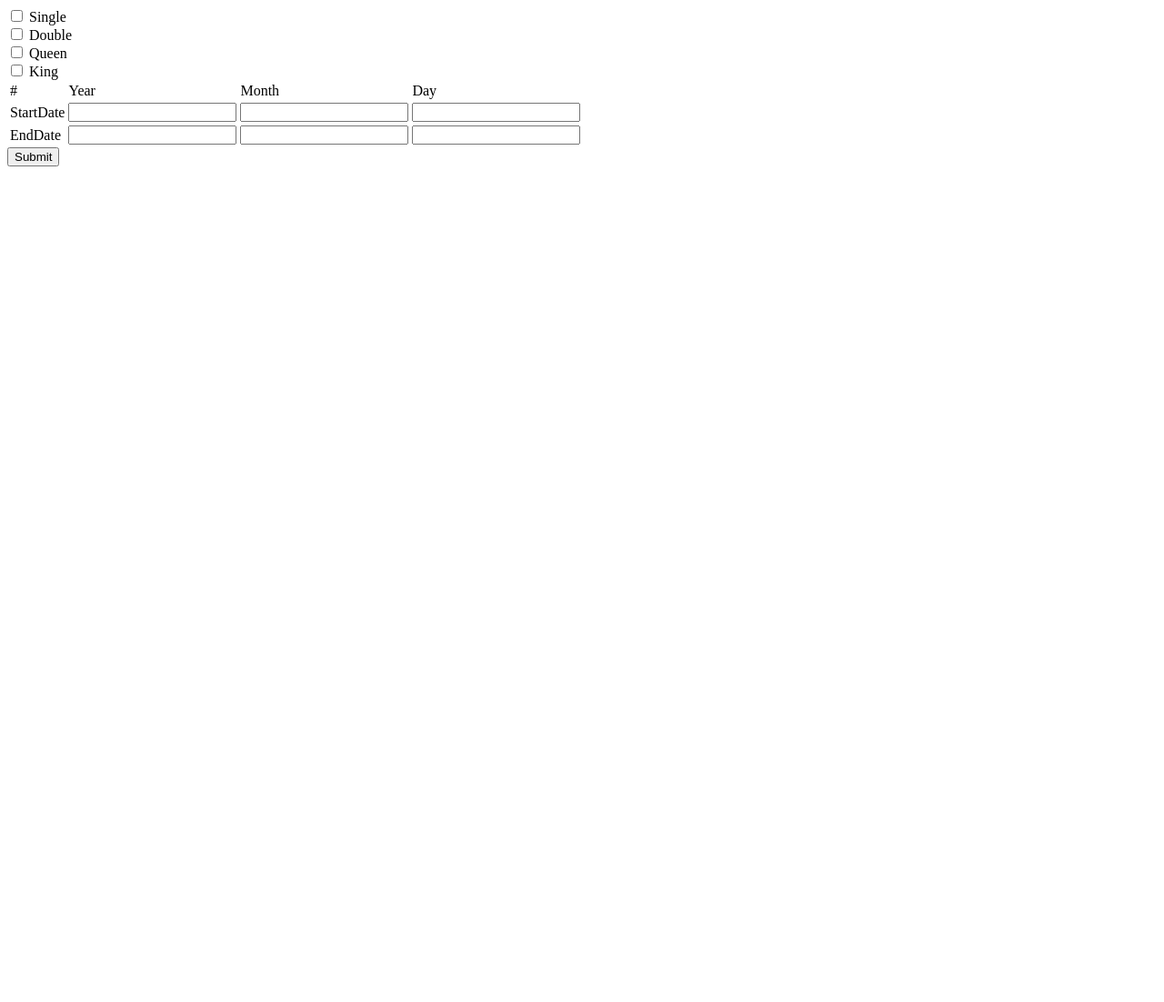
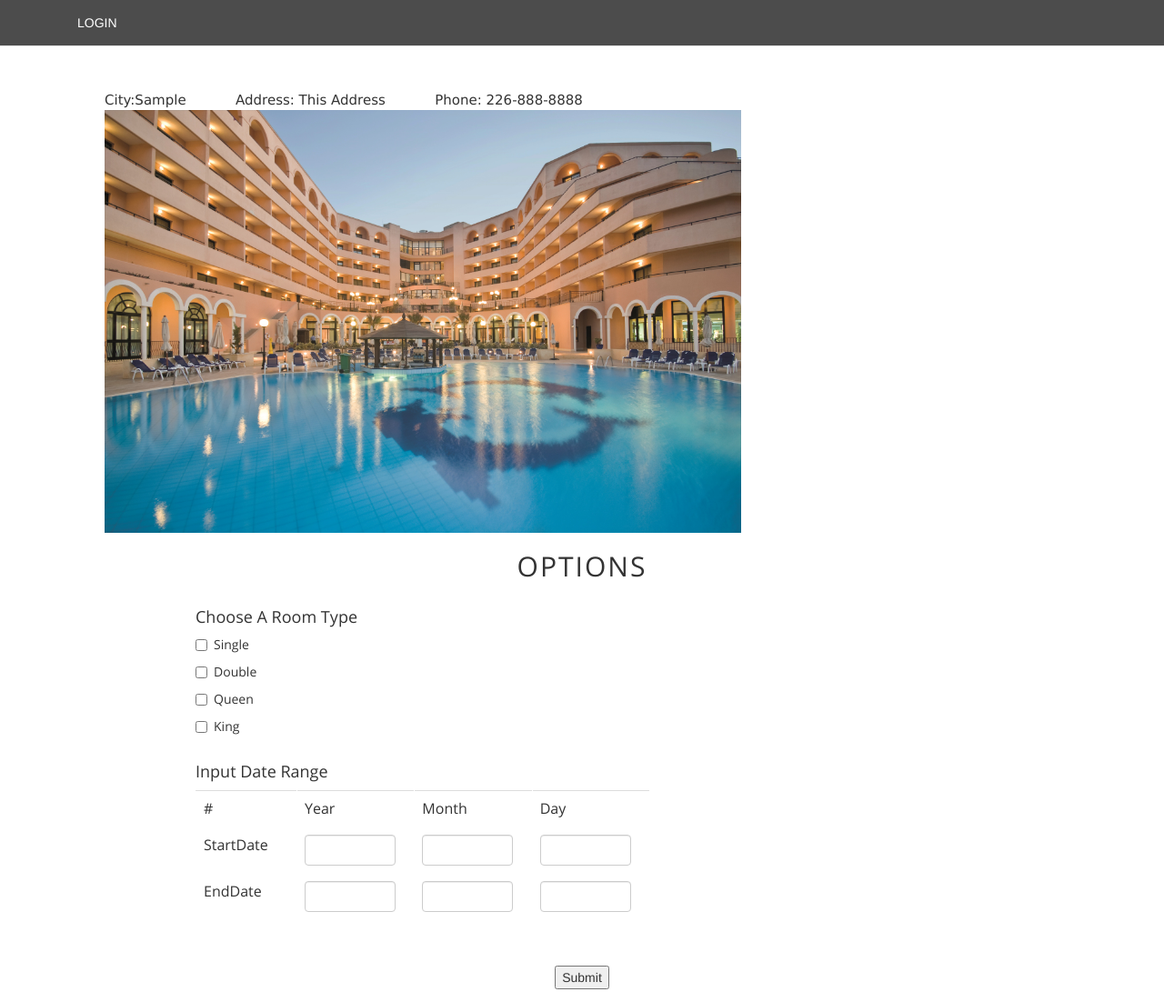
Before and after one commit to michlucifer/my_web, a PHP site: page /hotel_index.php?hid=1 in a window 1280 px wide. Shown: the whole page at 91% size. Before the commit the page ends 183 px from the top, so only its background shows below. Run offline with PHP 8.4, Linux system fonts and the light colour scheme; tables that the repository leaves empty or names only in its code hold one stand-in row (values such as "Sample post"); data that the repository does not hold is empty.

Commit message:
hotel_index

```diff
--- a/css/style.css
+++ b/css/style.css
@@ -1,6 +1,7 @@
 body {
    margin:0px;
    text-align: center;
+   font-family: "Opensans Regular";
 /*      background-color: rgb(165,222,228);*/
 }
   @font-face {
@@ -127,3 +128,65 @@ color:black;
   .tryit{
     color:red;
   }
+  /*-----------------    hotel_index.php    ----------------- */
+  .hotel-info {
+    margin-top:100px;
+    text-align:left;
+    margin-left: 100px;
+    display: block;
+    font-family: "Lucida Sans Unicode";
+  }
+  .hotel-info h2 {
+    font-family: "Big Caslon Medium";
+    letter-spacing: 3px;
+  }
+  .hotel-info span {
+    font-size: 15px;
+    padding-right:50px;
+  }
+  .hotel-requirement {
+    display: block;
+    position:relative;
+    text-align:center;
+    margin-left:auto;
+    margin-right:auto;
+  }
+  .hotel-info-img {
+
+  }
+  .title {
+    font-family: "Opensans Regular";
+    letter-spacing: 2px;
+  }
+  .subtitle {
+     font-family: "Opensans Regular";
+  }
+  .check-room-type {
+    font-family: "Opensans Regular";
+    margin-top:30px;
+    text-align: left;
+    padding-left: 200px;
+
+  }
+  .date-range {
+     font-family: "Opensans Regular";
+    text-align: left;
+    padding-left: 200px;
+    margin-top: 30px;
+  }
+  .date-range table {
+    width:500px;
+  }
+  .date-range table td{
+    text-align: left;
+    width:150px;
+  }
+  .date-range .table td input{
+    width:100px;
+  }
+  table {
+    border-collapse:collapse;border:none;
+  }
+  td {
+    border:solid #ffffff 1px;
+  }
--- a/hotel_index.php
+++ b/hotel_index.php
@@ -1,16 +1,81 @@
 <?php
-$hid = $_POST['hotelid'];
-$userid = $_POST['userid'];
-	echo $hid;
-	echo $userid;
+$hid = $_GET['hid'];
+$userid = $_GET['uid'];
+$hname = '';
+$hcity = '';
+
+$log_status = isset($_COOKIE['loggedin']);
+		if($log_status)	{
+			$userid = $_GET['uid'];
+		}else{
+			$userid = null;
+		}
+	$username = "root";
+	$password = "Ling109114";
+	$hostname = "localhost";
+	mysql_connect($hostname, $username, $password) or die("Could not connect to database");
+	mysql_select_db("hotel_booking") or die("could not find db!");
+
+	$query = mysql_query("SELECT * FROM hotel WHERE hotelID='$hid'") or die("Could not search!");
+	$count  = mysql_num_rows($query);
+
+	if($count === 0) {
+		$hname = 'There was no search results!';
+	}else{
+		while($row = mysql_fetch_array($query))
+		{$hname .= $row['hotelName'];
+		$hcity .= $row['city'];}
+
+	}
+
 ?>
 <html>
-<body>
-	<div class="container-fluid">
+<head>
+	<script src="javascripts/jquery-2.1.0.min.js"></script>
+	<script src="bootstrap/js/bootstrap.min.js"></script>
+	<link rel="stylesheet" href="css/style.css" media="screen" type="text/css" />
+	<link rel="stylesheet" href="css/bootstrap/css/bootstrap.css" media="screen" type="text/css" />
+
+</head>
+<body  onload="checkLogin(<?php echo $log_status?>)">
+	<div class="container-fluid" style="background:#ffffff">
+		<div class="navbar navbar-default navbar-fixed-top" style="background-color:rgba(0,0,0,0.7);"role="navigation">
+			<div class="container">
+				<div class="navbar-header">
+					<div class="navbar-collapse.collapse">
+						<ul class="nav navbar-nav nav-me-text" >
+							<li id="no_login" class="nav-me-text"><a href="login.php" style="color:white;"> LOGIN </a></li>
+							<li id="to_logout" class="nav-me-text"><a href="logout.php" style="color:white;"> LOGOUT </a></li>
+							<li id="yes_login" class="nav-me-text">
+							<a href="login_userdata.php?uid=<?php echo $userid; ?>" style="color:white;"><?php echo $userid; ?></a>
+							</li>
+						</ul>
+					</div>
+				</div>
+			</div>
+		</div>
+		<div class="hotel-info">
+			<h2><?php echo $hname; ?></h2>
+			<div>
+				<span>City:<?php echo $hcity; ?></span>
+				<span>Address: This Address</span>
+				<span>Phone: 226-888-8888</span>
+			</div>
+			<div class="hotel-info-img">
+				<img src="image/hotel_sample.jpg" width="700">
+			</div>
+		</div>
+		<div class="hotel-requirement">
+			<div class="title">
+				<h2>OPTIONS</h2>
+			</div>
 			<form action="hotel_search.php" method="POST">
 				<input type="hidden" name="hid" value="<?php echo $hid?>"/>
 				<input type="hidden" name="userid" value="<?php echo $userid?>"/>
 				<div class="check-room-type">
+					<div class="subtitle">
+						<h4>Choose A Room Type</h4>
+					</div>
 					<div class="check-single">
 						<div class="checkbox">
 							<label>
@@ -48,7 +113,11 @@ $userid = $_POST['userid'];
 						</div>
 					</div>
 				</div>
-			<table class="table">
+				<div class="date-range">
+					<div class="subtitle">
+						<h4>Input Date Range</h4>
+					</div>
+					<table class="table" frame="void">
 						<tr>
 							<td>#</td>
 							<td>Year</td>
@@ -57,20 +126,32 @@ $userid = $_POST['userid'];
 						</tr>
 						<tr>
 							<td>StartDate</td>
-					<td><input type="text" name="stYear"/></td>
-					<td><input type="text" name="stMonth"/></td>
-					<td><input type="text" name="stDay"/></td>
+							<td><input type="text"  class="form-control" name="stYear"/></td>
+							<td><input type="text"  class="form-control" name="stMonth"/></td>
+							<td><input type="text"  class="form-control" name="stDay"/></td>
 						</tr>
 						<tr>
 							<td>EndDate</td>
-					<td><input type="text" name="enYear"/></td>
-					<td><input type="text" name="enMonth"/></td>
-					<td><input type="text" name="enDay"/></td>
+							<td><input type="text"  class="form-control" name="enYear"/></td>
+							<td><input type="text"  class="form-control" name="enMonth"/></td>
+							<td><input type="text"  class="form-control" name="enDay"/></td>
 						</tr>
 					</table>
-			<input type="submit" name="SEARCH!"/>
+				</div>
+				<input type="submit" name="SEARCH!" style="margin-top:30px;  font-family: "Opensans Regular";"/>
 			</form>
 		</div>
-
+	</div>
+	<script type="text/javascript">
+          function checkLogin(iflog){
+			  $("#to_logout").hide();
+			  $("#yes_login").hide();
+			if(iflog){
+				$("#no_login").hide();
+				$("#to_logout").show();
+				$("#yes_login").show();
+				}
+		  }
+    </script>
 </body>
 </html>
--- a/index.php
+++ b/index.php
@@ -26,7 +26,7 @@
 				$query = mysql_query("SELECT * FROM hotel WHERE hotelName LIKE '%$searchq%'") or die("Could not search!");
 
 				$count  = mysql_num_rows($query);
-				if($count == 0) {
+				if($count === 0) {
 					$output = 'There was no search results!';
 				}else{
 					$output = '';
@@ -39,7 +39,7 @@
 									.'<td>' .$hname .'</td>'
 									.'<td>' .$hcity .'</td>'
 									.'<td>'
-										.'<form action="hotel_index.php" method="POST" style="display:inline">'
+										.'<form action="hotel_index.php?hid='.$hid.'&uid='.$userid.'" method="POST" style="display:inline">'
 											.'<input type="hidden" name="userid" value='.$userid.'>'
 											.'<input type="hidden" name="hotelid" value='.$hid.'>'
 											.'<input type="submit" value="MORE>>" style="font-size:15px; background-color:rgb(165,222,228); border:0px;"/>'
@@ -118,7 +118,7 @@
 				<div class="search-title-name">
 					<h2>Search By Name</h2>
 				</div>
-				<form action="index.php" method="POST" id="search-form-name" class="navbar-form navbar-left" role="search">
+				<form action="index.php?uid=<?php echo $userid?>" method="POST" id="search-form-name" class="navbar-form navbar-left" role="search">
 					<input type="submit" value=">>" style="background-color:rgba(255,255,255,0.7); border:0px; height:50px;"/>
 					<div class="form-group">
 						<input type="text" class="form-control" name="searchName" placeholder="Search for members by NAME" style="width:300px;height:50px;border-radius:0;"/>
```
Also changed, not shown: image/hotel_sample.jpg. Lines whose indentation alone changed are shown as unchanged.
